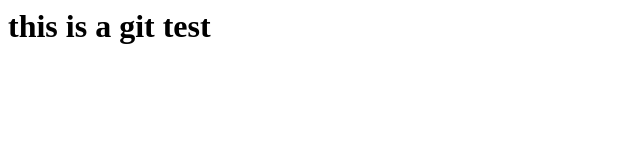
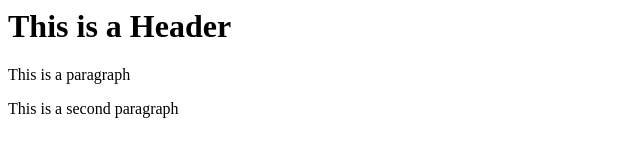
Before and after one commit to wajidhabib/git-test, a plain HTML site: page index.html in a window 1280 px wide. Shown: the whole page, without its empty margins (0-640 px from the left). Drawn offline with Linux system fonts and the light colour scheme.

Commit message:
second commit

```diff
--- a/index.html
+++ b/index.html
@@ -4,7 +4,9 @@
 </head>
 <body>
 
-<h1>this is a git test</h1>
+  <h1>This is a Header</h1>
+        <p>This is a paragraph</p>
+        <p>This is a second paragraph</p>
 
 </body>
 </html>
```
